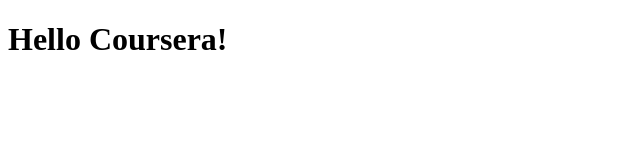
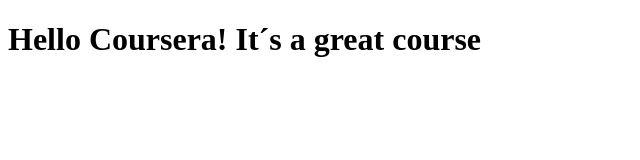
Before and after one commit to Efecto-Sereno/coursera-test, a plain HTML site: page site/index.html in a window 1280 px wide. Shown: the whole page, without its empty margins (0-640 px from the left). Drawn offline with Linux system fonts and the light colour scheme.

Commit message:
Samll addition to our page content.

```diff
--- a/site/index.html
+++ b/site/index.html
@@ -6,6 +6,6 @@
 	<title>Hello Coursera!</title>
 </head>
 <body>
-<h1>Hello Coursera!</h1>
+<h1>Hello Coursera! It´s a great course</h1>
 </body>
 </html>
```
